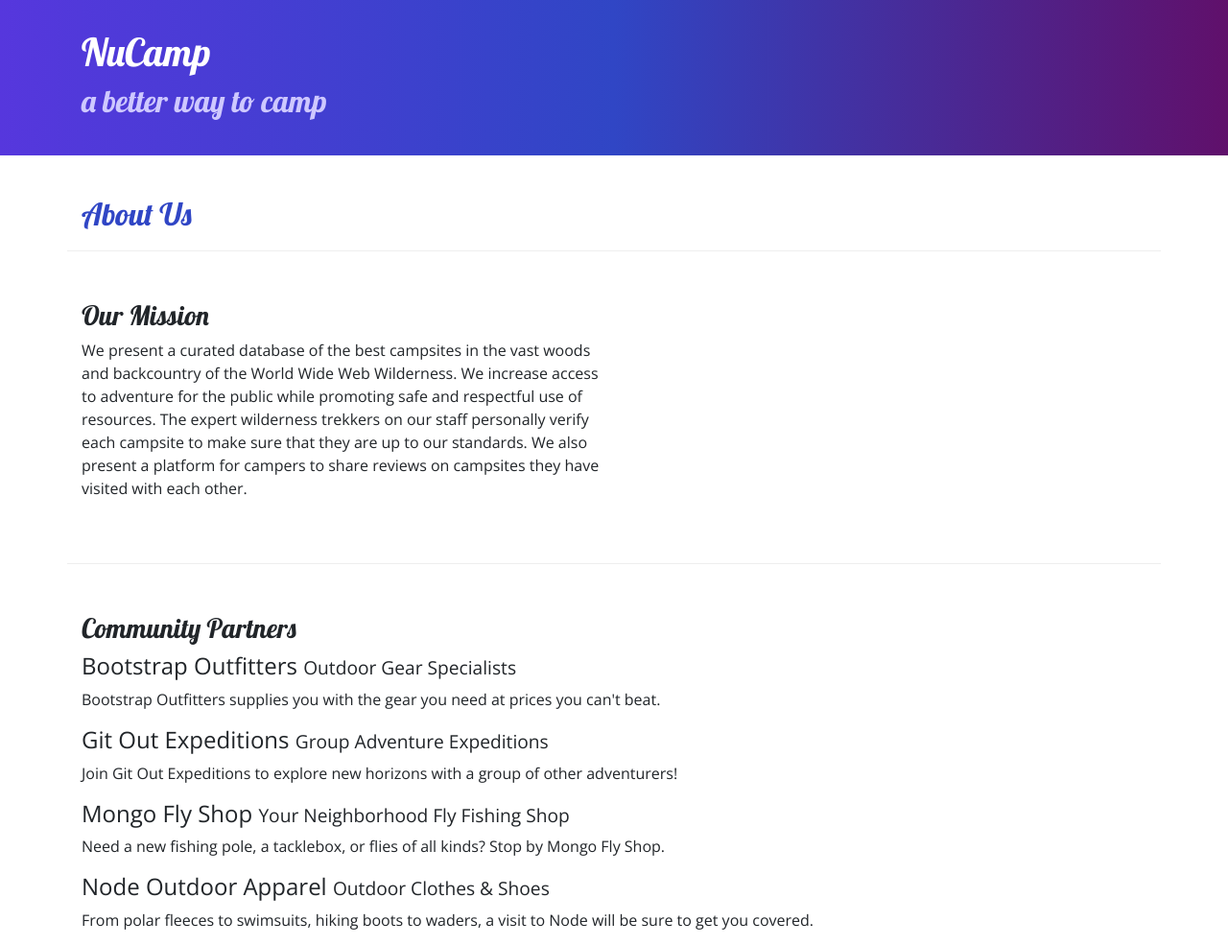
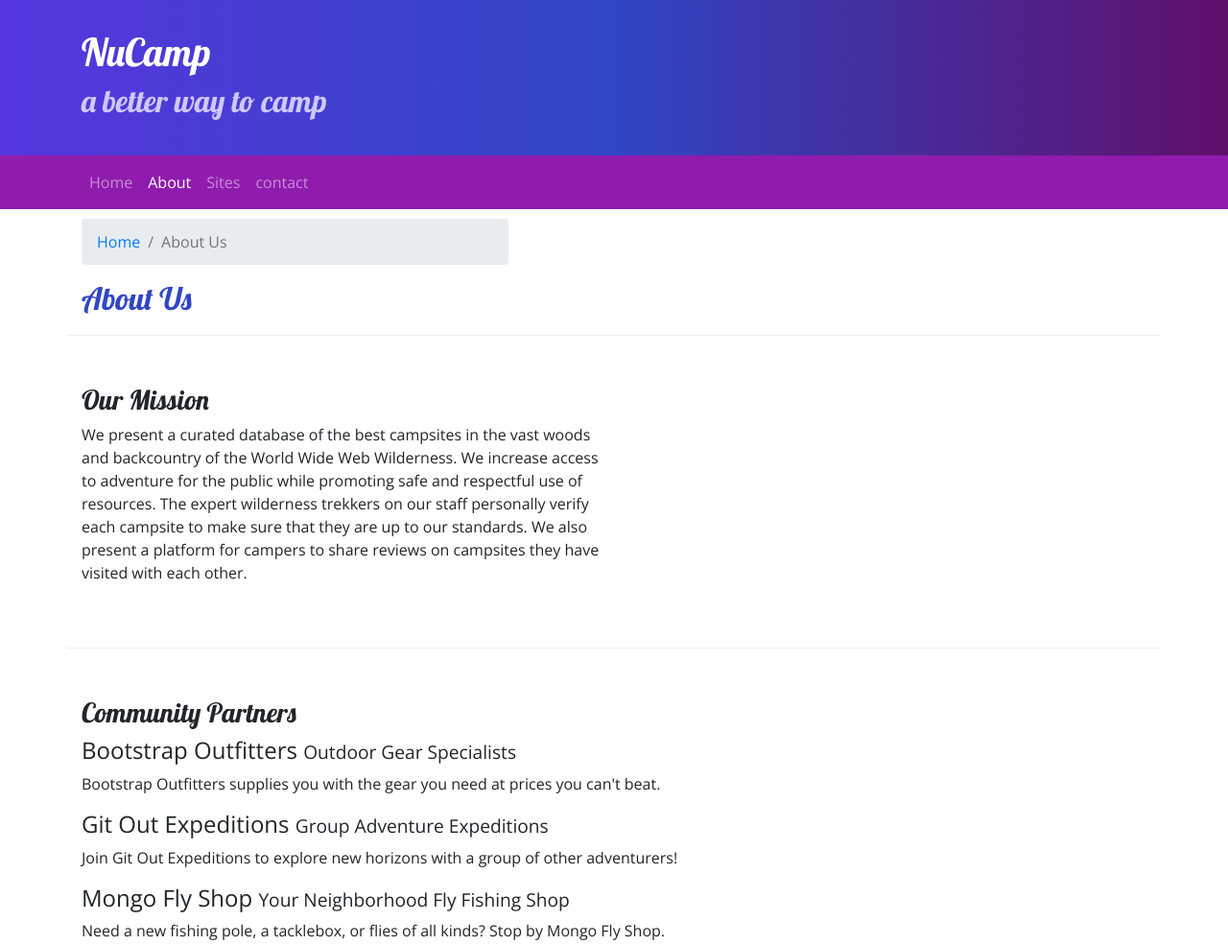
Before and after one commit to myongkim/bootstrap, a website: page aboutus.html in a window 1280 px wide. Shown: the top 985 px of the page at 96% size. Drawn offline with nearby package versions, Linux system fonts and the light colour scheme.

Commit message:
navigation bar with bootstrap

```diff
--- a/aboutus.html
+++ b/aboutus.html
@@ -29,11 +29,31 @@
             </div>
         </div>
     </header>
+    <nav class="navbar navbar-expand-sm navbar-dark sticky-top">
+        <div class = "container">
+            <button class="navbar-toggler ml-auto" type="button" data-toggle="collapse" data-target="#nucampNavbar">
+                <span class="navbar-toggler-icon"></span>
+            </button>
+            <div class="collapse navbar-collapse" id="nucampNavbar">
+                <ul class="navbar-nav">
+                    <li class="nav-item"><a class="nav-link" href="index.html">Home</a></li>
+                    <li class="nav-item active"><a class="nav-link" href="#">About</a></li>
+                    <li class="nav-item"><a class="nav-link" href="#">Sites</a></li>
+                    <li class="nav-item"><a class="nav-link" href="#">contact</a></li>
+                </ul>
+            </div>
+        </div>
+
+    </nav>
 
     <div>
         <div class="container">
             <div class = "row row-aboutus align-content-end">
                <div class="col-5">
+                   <ol class="breadcrumb">
+                       <li class="breadcrumb-item"><a href="index.html">Home</a></li>
+                       <li class="breadcrumb-item active">About Us</li>
+                   </ol>
                    <h2>About Us</h2>
                </div>
                <hr />
--- a/css/styles.css
+++ b/css/styles.css
@@ -19,6 +19,7 @@ footer {
 }
 
 .jumbotron {
+    margin:0;
     padding: 30px;
     background-image: linear-gradient(to right, #5637DD, #3046C5, #60106B);
     color: white;
@@ -35,3 +36,8 @@ footer {
     border-bottom: 1px ridge;
     min-height: 50px;
 }
+
+.navbar {
+    background-color: #901CAD;
+
+}
--- a/package.json
+++ b/package.json
@@ -15,6 +15,7 @@
   },
   "dependencies": {
     "bootstrap": "^4.5.2",
+    "font-awesome": "^4.7.0",
     "jquery": "^3.5.1",
     "popper.js": "^1.16.1"
   }
```
Also changed, not shown: index.html (+18 -0 lines), 1 other file.
